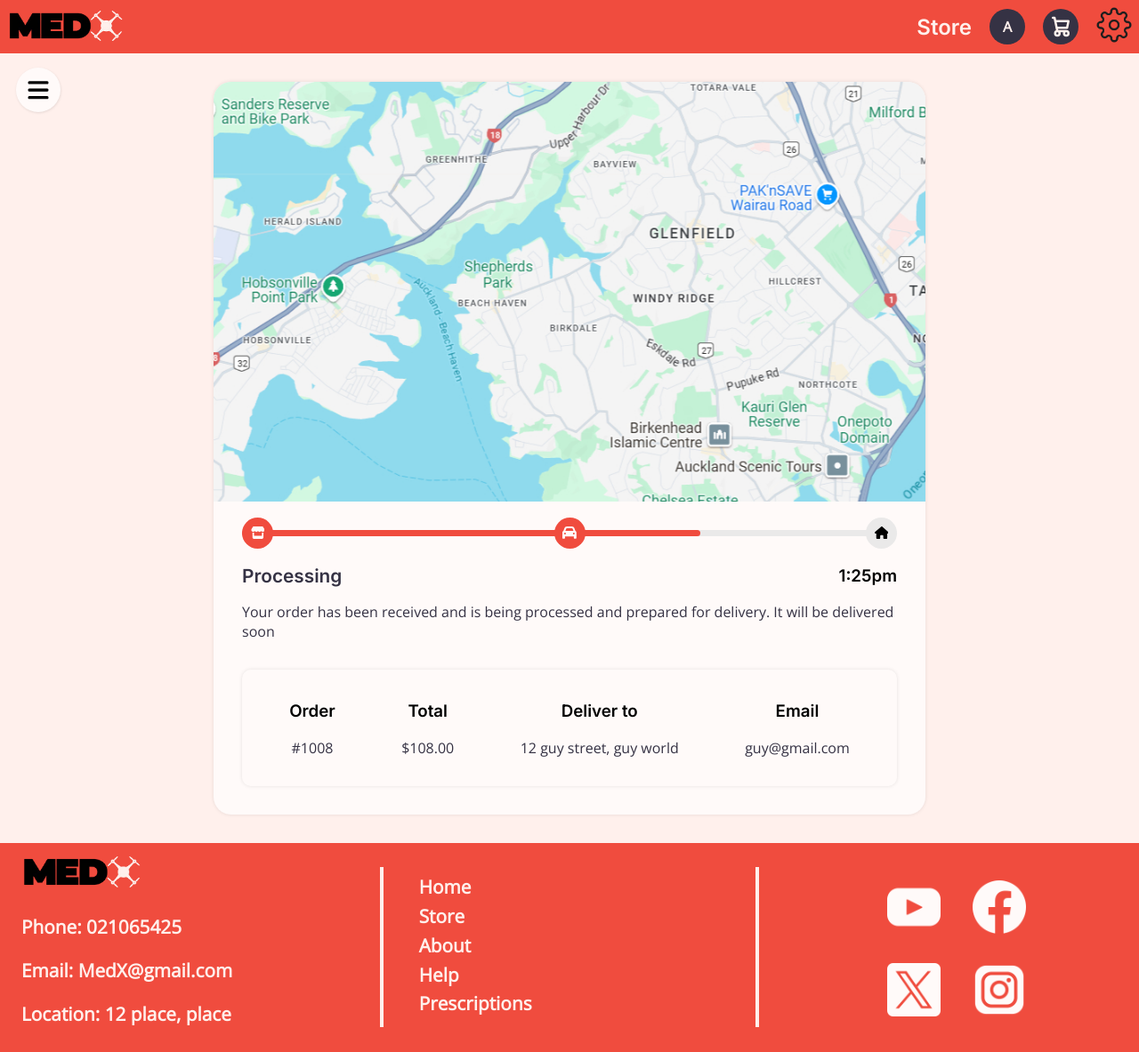
After one commit to ash857/MedXWebsite, a PHP site: page /order-tracking.html in a window 1280 px wide. The commit adds this page. Shown: the whole page at 89% size. Run offline with PHP 8.4, Linux system fonts and the light colour scheme.

Commit message:
order tracking page draft commit

```diff
--- a/index.html
+++ b/index.html
@@ -380,8 +380,9 @@
             <div class="footer-links">
                 <ul>
                     <li><a href="#">Home</a></li>
-                    <li><a href="#">Store</a></li>
+                    <li><a href="store.html">Store</a></li>
                     <li><a href="#">About</a></li>
+                    <li><a href="order-tracking.html">My Orders</a></li>
                     <li><a href="#">Help</a></li>
                     <li><a href="#">Prescriptions</a></li>
                 </ul>
--- a/main.js
+++ b/main.js
@@ -18,8 +18,13 @@ const remainingSlides = totalSlides % slidesPerPage;
 
 function calculateSlidesPerPage() {
   const isHomePage = window.location.pathname === "/" || window.location.pathname.includes("index");
+  const isTrackingPage = window.location.pathname.includes("order-tracking");
   if (isHomePage) {
     slidesPerPage = 1;
+  } else if(isTrackingPage){
+    const containerWidth = carousel.clientWidth;
+    const slideMinWidth = 150;
+    slidesPerPage = Math.max(1, Math.floor(containerWidth / slideMinWidth));
   } else {
     const containerWidth = carousel.clientWidth;
     const slideMinWidth = 350;
@@ -146,6 +151,14 @@ function toggleSideBar(){
   calculateSlidesPerPage();
 }
 
+function toggleTrackingSidebar(){
+  let sidebar = document.querySelector('.tracking-sidebar');
+  let body = document.querySelector('.tracking-body');
+
+  sidebar.classList.toggle('open');
+  body.classList.toggle('shifted');
+}
+
 function goToMenu(){
   let menuContent = document.querySelector('.store-content');
   let categoryContent = document.querySelector('.category-content');
@@ -257,3 +270,37 @@ function toggleCart(){
   cart.classList.toggle('open');
   body2.classList.toggle('cart-shifted');
 }
+
+
+function trackingButtonPressed(){
+  let menuContent = document.querySelector('.order-container');
+  let categoryContent = document.querySelector('.order-container');
+
+  menuContent.classList.add('fade-out');
+  categoryContent.classList.add('fade-out');
+
+  setTimeout(() => {
+    menuContent.style.display = 'none';
+    menuContent.classList.remove('fade-out');
+    categoryContent.style.display = 'none';
+    categoryContent.classList.remove('fade-out');
+
+    categoryContent.style.display = 'flex';
+    categoryContent.classList.add('fade-in');
+
+    setTimeout(() => {
+      categoryContent.classList.remove('fade-in');
+    }, 200);
+
+    calculateSlidesPerPage();
+  }, 200);
+
+  let buttons = document.querySelectorAll('.order-tracking-button');
+
+  buttons.forEach(button => {
+    button.classList.remove('active');
+    button.addEventListener('click', function() {
+      button.classList.add('active');
+    });
+  });
+}
--- /dev/null
+++ b/order-tracking.html
@@ -0,0 +1,206 @@
+<!DOCTYPE html>
+<html lang="en">
+<head>
+    <meta charset="UTF-8">
+    <meta name="viewport" content="width=device-width, initial-scale=1.0">
+    <title>MedX Website</title>
+    <link rel="stylesheet" type = "text/css" href="styles/styles.css">
+</head>
+<body class="tracking-body">
+
+    <header id = "top-nav-container">
+        <div id = "logo-container">
+            <img src="images/logo.png" alt="MedX Logo" id = "logo">
+        </div>
+        <div id = "desktop-nav">
+            <ul>
+                <li><a href = "store.html" class="nav-text">Store</a></li>
+                <li>
+                    <button class = "account-btn">
+                        <a>A</a>
+                    </button>
+                </li>
+                <li>
+                    <div class = "cart-btn" onclick="updateProgressWidth(60)">
+                        <svg class="cart-icon" aria-hidden="true" xmlns="http://www.w3.org/2000/svg" width="24" height="24" fill="none" viewBox="0 0 24 24">
+                            <path stroke="currentColor" stroke-linecap="round" stroke-linejoin="round" stroke-width="2"
+                            d="M5 4h1.5L9 16m0 0h8m-8 0a2 2 0 1 0 0 4 2 2 0 0 0 0-4Zm8 0a2 2 0 1 0 0 4 2 2 0 0 0 0-4Zm-8.5-3h9.25L19 7H7.312"/>
+                        </svg>
+                    </div>
+                </li>
+                <li>
+                    <div class = "settings-btn">
+                        <img src="images/Settings.png" alt="Settings" class = "settings-icon">
+                    </div>
+                </li>
+            </ul>
+        </div>
+        <div id = "mobile-nav" onclick="toggleMobileMenu(this)">
+            <div class="bar1"></div>
+            <div class="bar2"></div>
+            <div class="bar3"></div>
+            <ul class="mobile-menu">
+                <li class="mobile-close-nav" onclick="toggleMobileMenu(this)">
+                  <div class="bar1"></div>
+                  <div class="bar2"></div>
+                  <div class="bar3"></div>
+                </li>
+                <li><a href = "store.html">Store</a></li>
+                <li>
+                    <div class = "mobile-account-btn">
+                        <a>A</a>
+                    </div>
+                </li>
+                <li>
+                    <div class = "mobile-cart-btn">
+                        <svg class="cart-icon" aria-hidden="true" xmlns="http://www.w3.org/2000/svg" width="24" height="24" fill="none" viewBox="0 0 24 24">
+                            <path stroke="currentColor" stroke-linecap="round" stroke-linejoin="round" stroke-width="2"
+                            d="M5 4h1.5L9 16m0 0h8m-8 0a2 2 0 1 0 0 4 2 2 0 0 0 0-4Zm8 0a2 2 0 1 0 0 4 2 2 0 0 0 0-4Zm-8.5-3h9.25L19 7H7.312"/>
+                        </svg>
+                    </div>
+                </li>
+                <li>
+                    <div class = "settings-btn">
+                        <img src="images/Settings.png" alt="Settings" class = "settings-icon">
+                    </div>
+                </li>
+            </ul>
+        </div>
+    </header>
+
+    <div class="category-sidebar tracking-sidebar">
+        <div class="sidebar-content">
+            <div class="tracking-sidebar-header">
+                <h3>Your Orders</h3>
+                <button class="tracking-close-btn" onclick="toggleTrackingSidebar()">
+                    <svg xmlns="http://www.w3.org/2000/svg" width="16" height="16" fill="currentColor" class="bi bi-x" viewBox="0 0 16 16">
+                        <path d="M4.646 4.646a.5.5 0 0 1 .708 0L8 7.293l2.646-2.647a.5.5 0 0 1 .708.708L8.707 8l2.647 2.646a.5.5 0 0 1-.708.708L8 8.707l-2.646 2.647a.5.5 0 0 1-.708-.708L7.293 8 4.646 5.354a.5.5 0 0 1 0-.708"/>
+                    </svg>
+                </button>
+            </div>
+            <div class="search-bar-tracking-container">
+                <div class="search-bar tracking-searchbar">
+                    <input type="text" placeholder="Search Orders..." class="search-input">
+                    <svg xmlns="http://www.w3.org/2000/svg" viewBox="0 0 512 512" fill="currentColor"><!--!Font Awesome Free 6.7.2 by @fontawesome - https://fontawesome.com License - https://fontawesome.com/license/free Copyright 2025 Fonticons, Inc.--><path d="M416 208c0 45.9-14.9 88.3-40 122.7L502.6 457.4c12.5 12.5 12.5 32.8 0 45.3s-32.8 12.5-45.3 0L330.7 376c-34.4 25.2-76.8 40-122.7 40C93.1 416 0 322.9 0 208S93.1 0 208 0S416 93.1 416 208zM208 352a144 144 0 1 0 0-288 144 144 0 1 0 0 288z"/></svg>
+                </div>
+            </div>
+            <div class="cart-bar-break"></div>
+            <div class="order-tracking-buttons">
+                <div class="order-tracking-button active" onclick="trackingButtonPressed()">
+                    <div class="indicator-circle active">
+                        <svg xmlns="http://www.w3.org/2000/svg" fill="currentColor" viewBox="0 0 576 512"><!--!Font Awesome Free 6.7.2 by @fontawesome - https://fontawesome.com License - https://fontawesome.com/license/free Copyright 2025 Fonticons, Inc.--><path d="M547.6 103.8L490.3 13.1C485.2 5 476.1 0 466.4 0L109.6 0C99.9 0 90.8 5 85.7 13.1L28.3 103.8c-29.6 46.8-3.4 111.9 51.9 119.4c4 .5 8.1 .8 12.1 .8c26.1 0 49.3-11.4 65.2-29c15.9 17.6 39.1 29 65.2 29c26.1 0 49.3-11.4 65.2-29c15.9 17.6 39.1 29 65.2 29c26.2 0 49.3-11.4 65.2-29c16 17.6 39.1 29 65.2 29c4.1 0 8.1-.3 12.1-.8c55.5-7.4 81.8-72.5 52.1-119.4zM499.7 254.9c0 0 0 0-.1 0c-5.3 .7-10.7 1.1-16.2 1.1c-12.4 0-24.3-1.9-35.4-5.3L448 384l-320 0 0-133.4c-11.2 3.5-23.2 5.4-35.6 5.4c-5.5 0-11-.4-16.3-1.1l-.1 0c-4.1-.6-8.1-1.3-12-2.3L64 384l0 64c0 35.3 28.7 64 64 64l320 0c35.3 0 64-28.7 64-64l0-64 0-131.4c-4 1-8 1.8-12.3 2.3z"/></svg>
+                    </div>
+                    <div class="order-tracking-text">
+                        <h3>Order 1</h3>
+                        <p>Status: Processing</p>
+                    </div>
+                </div>
+                <div class="order-tracking-button" onclick="trackingButtonPressed()">
+                    <div class="indicator-circle active">
+                        <svg xmlns="http://www.w3.org/2000/svg" fill="currentColor"  viewBox="0 0 512 512"><!--!Font Awesome Free 6.7.2 by @fontawesome - https://fontawesome.com License - https://fontawesome.com/license/free Copyright 2025 Fonticons, Inc.--><path d="M135.2 117.4L109.1 192l293.8 0-26.1-74.6C372.3 104.6 360.2 96 346.6 96L165.4 96c-13.6 0-25.7 8.6-30.2 21.4zM39.6 196.8L74.8 96.3C88.3 57.8 124.6 32 165.4 32l181.2 0c40.8 0 77.1 25.8 90.6 64.3l35.2 100.5c23.2 9.6 39.6 32.5 39.6 59.2l0 144 0 48c0 17.7-14.3 32-32 32l-32 0c-17.7 0-32-14.3-32-32l0-48L96 400l0 48c0 17.7-14.3 32-32 32l-32 0c-17.7 0-32-14.3-32-32l0-48L0 256c0-26.7 16.4-49.6 39.6-59.2zM128 288a32 32 0 1 0 -64 0 32 32 0 1 0 64 0zm288 32a32 32 0 1 0 0-64 32 32 0 1 0 0 64z"/></svg>
+                    </div>
+                    <div class="order-tracking-text">
+                        <h3>Order 2</h3>
+                        <p>Status: Delivering</p>
+                    </div>
+                </div>
+                <div class="order-tracking-button" onclick="trackingButtonPressed()">
+                    <div class="indicator-circle active">
+                        <svg xmlns="http://www.w3.org/2000/svg" fill="currentColor" viewBox="0 0 576 512"><!--!Font Awesome Free 6.7.2 by @fontawesome - https://fontawesome.com License - https://fontawesome.com/license/free Copyright 2025 Fonticons, Inc.--><path d="M547.6 103.8L490.3 13.1C485.2 5 476.1 0 466.4 0L109.6 0C99.9 0 90.8 5 85.7 13.1L28.3 103.8c-29.6 46.8-3.4 111.9 51.9 119.4c4 .5 8.1 .8 12.1 .8c26.1 0 49.3-11.4 65.2-29c15.9 17.6 39.1 29 65.2 29c26.1 0 49.3-11.4 65.2-29c15.9 17.6 39.1 29 65.2 29c26.2 0 49.3-11.4 65.2-29c16 17.6 39.1 29 65.2 29c4.1 0 8.1-.3 12.1-.8c55.5-7.4 81.8-72.5 52.1-119.4zM499.7 254.9c0 0 0 0-.1 0c-5.3 .7-10.7 1.1-16.2 1.1c-12.4 0-24.3-1.9-35.4-5.3L448 384l-320 0 0-133.4c-11.2 3.5-23.2 5.4-35.6 5.4c-5.5 0-11-.4-16.3-1.1l-.1 0c-4.1-.6-8.1-1.3-12-2.3L64 384l0 64c0 35.3 28.7 64 64 64l320 0c35.3 0 64-28.7 64-64l0-64 0-131.4c-4 1-8 1.8-12.3 2.3z"/></svg>
+                    </div>
+                    <div class="order-tracking-text">
+                        <h3>Order 3</h3>
+                        <p>Status: Processing</p>
+                    </div>
+                </div>
+            </div>
+        </div>
+    </div>
+
+    <div class="sidebar-btn">
+        <button class="category-sidebar-toggle" onclick="toggleTrackingSidebar()">
+            <svg xmlns="http://www.w3.org/2000/svg" viewBox="0 0 448 512"><!--!Font Awesome Free 6.7.2 by @fontawesome - https://fontawesome.com License - https://fontawesome.com/license/free Copyright 2025 Fonticons, Inc.--><path d="M0 96C0 78.3 14.3 64 32 64l384 0c17.7 0 32 14.3 32 32s-14.3 32-32 32L32 128C14.3 128 0 113.7 0 96zM0 256c0-17.7 14.3-32 32-32l384 0c17.7 0 32 14.3 32 32s-14.3 32-32 32L32 288c-17.7 0-32-14.3-32-32zM448 416c0 17.7-14.3 32-32 32L32 448c-17.7 0-32-14.3-32-32s14.3-32 32-32l384 0c17.7 0 32 14.3 32 32z"/></svg>
+        </button>
+    </div>
+
+    <div class="orders">
+        <div class="order-container">
+            <img src="images/map.png" alt="delivery map">
+            <div class="order-content">
+                <div class="progress-indicator">
+                    <div class="bar-main">
+                        <div class="bar"></div>
+                    </div>
+                    <div class="indicator-circles">
+                        <div class="indicator-circle active">
+                            <svg xmlns="http://www.w3.org/2000/svg" fill="currentColor" viewBox="0 0 576 512"><!--!Font Awesome Free 6.7.2 by @fontawesome - https://fontawesome.com License - https://fontawesome.com/license/free Copyright 2025 Fonticons, Inc.--><path d="M547.6 103.8L490.3 13.1C485.2 5 476.1 0 466.4 0L109.6 0C99.9 0 90.8 5 85.7 13.1L28.3 103.8c-29.6 46.8-3.4 111.9 51.9 119.4c4 .5 8.1 .8 12.1 .8c26.1 0 49.3-11.4 65.2-29c15.9 17.6 39.1 29 65.2 29c26.1 0 49.3-11.4 65.2-29c15.9 17.6 39.1 29 65.2 29c26.2 0 49.3-11.4 65.2-29c16 17.6 39.1 29 65.2 29c4.1 0 8.1-.3 12.1-.8c55.5-7.4 81.8-72.5 52.1-119.4zM499.7 254.9c0 0 0 0-.1 0c-5.3 .7-10.7 1.1-16.2 1.1c-12.4 0-24.3-1.9-35.4-5.3L448 384l-320 0 0-133.4c-11.2 3.5-23.2 5.4-35.6 5.4c-5.5 0-11-.4-16.3-1.1l-.1 0c-4.1-.6-8.1-1.3-12-2.3L64 384l0 64c0 35.3 28.7 64 64 64l320 0c35.3 0 64-28.7 64-64l0-64 0-131.4c-4 1-8 1.8-12.3 2.3z"/></svg>
+                        </div>
+                        <div class="indicator-circle active">
+                            <svg xmlns="http://www.w3.org/2000/svg" fill="currentColor"  viewBox="0 0 512 512"><!--!Font Awesome Free 6.7.2 by @fontawesome - https://fontawesome.com License - https://fontawesome.com/license/free Copyright 2025 Fonticons, Inc.--><path d="M135.2 117.4L109.1 192l293.8 0-26.1-74.6C372.3 104.6 360.2 96 346.6 96L165.4 96c-13.6 0-25.7 8.6-30.2 21.4zM39.6 196.8L74.8 96.3C88.3 57.8 124.6 32 165.4 32l181.2 0c40.8 0 77.1 25.8 90.6 64.3l35.2 100.5c23.2 9.6 39.6 32.5 39.6 59.2l0 144 0 48c0 17.7-14.3 32-32 32l-32 0c-17.7 0-32-14.3-32-32l0-48L96 400l0 48c0 17.7-14.3 32-32 32l-32 0c-17.7 0-32-14.3-32-32l0-48L0 256c0-26.7 16.4-49.6 39.6-59.2zM128 288a32 32 0 1 0 -64 0 32 32 0 1 0 64 0zm288 32a32 32 0 1 0 0-64 32 32 0 1 0 0 64z"/></svg>
+                        </div>
+                        <div class="indicator-circle">
+                            <svg xmlns="http://www.w3.org/2000/svg" fill="currentColor"  viewBox="0 0 576 512"><!--!Font Awesome Free 6.7.2 by @fontawesome - https://fontawesome.com License - https://fontawesome.com/license/free Copyright 2025 Fonticons, Inc.--><path d="M575.8 255.5c0 18-15 32.1-32 32.1l-32 0 .7 160.2c0 2.7-.2 5.4-.5 8.1l0 16.2c0 22.1-17.9 40-40 40l-16 0c-1.1 0-2.2 0-3.3-.1c-1.4 .1-2.8 .1-4.2 .1L416 512l-24 0c-22.1 0-40-17.9-40-40l0-24 0-64c0-17.7-14.3-32-32-32l-64 0c-17.7 0-32 14.3-32 32l0 64 0 24c0 22.1-17.9 40-40 40l-24 0-31.9 0c-1.5 0-3-.1-4.5-.2c-1.2 .1-2.4 .2-3.6 .2l-16 0c-22.1 0-40-17.9-40-40l0-112c0-.9 0-1.9 .1-2.8l0-69.7-32 0c-18 0-32-14-32-32.1c0-9 3-17 10-24L266.4 8c7-7 15-8 22-8s15 2 21 7L564.8 231.5c8 7 12 15 11 24z"/></svg>
+                        </div>
+                    </div>
+                </div>
+                <div class="progress-text">
+                    <div class="progress-title">
+                        <h2>Processing</h2>
+                        <h3>1:25pm</h3>
+                    </div>
+                    <p>Your order has been received and is being processed and prepared for delivery. It will be delivered soon</p>
+                </div>
+                <div class="order-details-container">
+                    <div class="order-text">
+                        <h3>Order</h3>
+                        <p>#1008</p>
+                    </div>
+                    <div class="order-text">
+                        <h3>Total</h3>
+                        <p>$108.00</p>
+                    </div>
+                    <div class="order-text">
+                        <h3>Deliver to</h3>
+                        <p>12 guy street, guy world</p>
+                    </div>
+                    <div class="order-text">
+                        <h3>Email</h3>
+                        <p>guy@gmail.com</p>
+                    </div>
+                </div>
+            </div>
+        </div>
+    </div>
+
+    <footer id = "footer">
+        <div class="footer-content">
+            <div class="footer-contact">
+                <img src="images/logo.png" alt="MedX Logo" id = "footer-logo-img">
+                <p>Phone: 021065425</p>
+                <p>Email: MedX@gmail.com</p>
+                <p>Location: 12 place, place</p>
+            </div>
+            <div class = "bar-break"></div>
+            <div class="footer-links">
+                <ul>
+                    <li><a href="#">Home</a></li>
+                    <li><a href="#">Store</a></li>
+                    <li><a href="#">About</a></li>
+                    <li><a href="#">Help</a></li>
+                    <li><a href="#">Prescriptions</a></li>
+                </ul>
+            </div>
+            <div class = "bar-break"></div>
+            <div class="footer-socials">
+                <ul>
+                    <li><a href="#"><img src="images/youtube3.png" alt="Youtube"></a></li>
+                    <li><a href="#"><img src="images/facebook3.png" alt="Facebook"></a></li>
+                    <li><a href="#"><img src="images/twitter3.png" alt="Twitter"></a></li>
+                    <li><a href="#"><img src="images/instagram3.png" alt="Instagram"></a></li>
+                </ul>
+            </div>
+        </div>
+    </footer>
+    <script src="main.js"></script>
+</body>
+</html>
--- a/store.html
+++ b/store.html
@@ -452,8 +452,9 @@
             <div class="footer-links">
                 <ul>
                     <li><a href="#">Home</a></li>
-                    <li><a href="#">Store</a></li>
+                    <li><a href="store.html">Store</a></li>
                     <li><a href="#">About</a></li>
+                    <li><a href="order-tracking.html">My Orders</a></li>
                     <li><a href="#">Help</a></li>
                     <li><a href="#">Prescriptions</a></li>
                 </ul>
--- a/styles/styles.css
+++ b/styles/styles.css
@@ -413,6 +413,7 @@ button{
     font-family: var(--font-text);
     font-weight: normal;
     box-shadow: 0px 0px 4px rgba(0, 0, 0, 0.1);
+    background-color: #FFFAF9;
 }
 
 .bottom-curve {
@@ -951,7 +952,7 @@ button{
 .cart-bar-break{
     width: 100%;
     height: 3px;
-    background-color: #D9D9D9;
+    background-color: #EAE9E9;
     margin: 1rem 0;
 }
 
@@ -1088,6 +1089,7 @@ button{
     justify-content: space-between;
     align-items: center;
     border-radius: 30px;
+    box-shadow: 0 1px 2px rgba(0, 0, 0, 0.2);
 }
 
 .login-signup-button button{
@@ -1131,16 +1133,23 @@ button{
     border-radius: 50px;
     display: flex;
     justify-content: flex-start;
-    padding: 1rem;
+    padding: 1rem 0.75rem 1rem 0.75rem;
     align-items: center;
     font-size: 1em;
     font-weight: bolder;
     position: relative;
-}
-
-.continue-with-buttons button img{
+    box-shadow: 0 2px 4px rgba(0, 0, 0, 0.2);
+}
+
+.facebook-btn img, .google-btn img{
     width: 40px;
     position: absolute;
+}
+
+.apple-btn img{
+    width: 35px;
+    position: absolute;
+    margin: 0.2rem;
 }
 
 .continue-with-buttons button p{
@@ -1239,6 +1248,7 @@ input {
     font-weight: bolder;
     transition: 0.3s ease-in-out;
     margin-top: 2rem;
+    box-shadow: 0 1px 2px rgba(0, 0, 0, 0.2);
 }
 
 .Signin-btn:hover{
@@ -1273,6 +1283,224 @@ input {
     width: 100%;
     max-width: 150px;
 }
+
+.tracking-sidebar{
+    padding-top: 0;
+    margin: 0;
+}
+
+.tracking-sidebar.open{
+    width: 350px;
+}
+
+.tracking-body.shifted{
+    margin-left: 350px;
+}
+
+.sidebar-content{
+    width: 100%;
+    padding: 1rem;
+    padding-top: 0;
+}
+
+.tracking-sidebar-header{
+    display: flex;
+    width: 100%;
+    justify-content: space-between;
+    align-items: center;
+}
+
+.sidebar-content h3{
+    font-size: 1.4em;
+}
+
+.tracking-close-btn{
+    background: none;
+    border: none;
+}
+
+.tracking-close-btn svg{
+    width: 37px;
+    height: 37px;
+}
+
+.order-tracking-buttons{
+    width: 100%;
+    display: flex;
+    flex-direction: column;
+    align-items: center;
+    justify-content: center;
+    gap: 2rem;
+}
+
+.order-tracking-button{
+    width: 100%;
+    display: flex;
+    flex-direction: row;
+    justify-content: flex-start;
+    gap: 1rem;
+    padding-left: 1rem;
+    align-items: center;
+    box-shadow: 0 0 2px rgba(0, 0, 0, 0.2);
+    border-radius: 5px;
+}
+
+.order-tracking-button.active{
+    background-color: rgba(239, 87, 87, 0.16);
+    color: var(--accent2-color);
+}
+
+.order-tracking-button.active p{
+    color: var(--accent2-color);
+}
+
+.order-tracking-button p{
+    font-size: 1em;
+    color: var(--accent1-color);
+    margin-top: -0.5rem;
+}
+
+.order-tracking-button h3{
+    font-size: 1.2em;
+}
+
+.search-bar-tracking-container{
+    position: relative;
+}
+
+.tracking-searchbar input{
+    box-shadow: 0 0 2px rgba(0, 0, 0, 0.2);;
+}
+
+.orders{
+    width: 100%;
+    padding: 2rem;
+    display: flex;
+    justify-content: center;
+    align-items: center;
+}
+
+.order-container{
+    width: 100%;
+    max-width: 800px;
+    background-color: #FFFAF9;
+    border-radius: 20px;
+    box-shadow: 0 0 4px rgba(0, 0, 0, 0.1);
+    display: flex;
+    flex-direction: column;
+}
+
+.order-container h2{
+    color: var(--accent1-color);
+    font-size: 1.3em;
+}
+
+.order-container h3{
+    font-weight: bold;
+}
+
+.order-container p{
+    font-weight: normal;
+    color: var(--accent1-color);
+}
+
+.order-container img{
+    width: 100%;
+    border-top-left-radius: 20px;
+    border-top-right-radius: 20px;
+}
+
+.order-content{
+    width: 100%;
+    display: flex;
+    flex-direction: column;
+    padding: 2rem;
+    align-items: center;
+    justify-content: center;
+}
+
+.progress-indicator{
+    width: 100%;
+    display: flex;
+    flex-direction: column;
+    align-items: center;
+    justify-content: center;
+}
+
+.bar-main{
+    width: 100%;
+    height: 7.5px;
+    background-color: #EAE9E9;
+    border-radius: 50px;
+}
+
+.bar{
+    width: 70%;
+    height: 7.5px;
+    background-color: var(--accent2-color);
+    border-radius: 50px;
+}
+
+.indicator-circles{
+    display: flex;
+    flex-direction: row;
+    width: 100%;
+    justify-content: space-between;
+    align-items: center;
+    margin-top: -21.25px;
+}
+
+.indicator-circle{
+    width: 35px;
+    height: 35px;
+    background-color: #EAE9E9;
+    border-radius: 50px;
+    padding: 0.6rem;
+    display: flex;
+    align-items: center;
+    justify-content: center;
+}
+
+.indicator-circle.active{
+    background-color: var(--accent2-color);
+    color: #FFFAF9
+}
+
+.indicator-circles svg{
+    width: 100%;
+}
+
+.progress-text{
+    width: 100%;
+    display: flex;
+    flex-direction: column;
+}
+
+.progress-text p{
+    padding: 0;
+    margin: 0;
+}
+
+.progress-title{
+    width: 100%;
+    display: flex;
+    justify-content: space-between;
+    align-items: center;
+    padding: 0;
+    margin: 0;
+}
+
+.order-details-container {
+    width: 100%;
+    border-radius: 10px;
+    padding: 1rem;
+    text-align: center;
+    margin-top: 2rem;
+    display: flex;
+    justify-content: space-around;
+    box-shadow: 0 0 4px rgba(0, 0, 0, 0.1);
+}
+
 
 #footer{
     background-color: var(--accent2-color);
@@ -1396,6 +1624,10 @@ input {
         right: -1rem;
         rotate: -20deg;
     }
+
+    .orders{
+        padding: 0;
+    }
 }
 
 @media only screen and (min-width: 650px) {
```
Also changed, not shown: checkout.html (+8 -16 lines), images/map.png (added).
